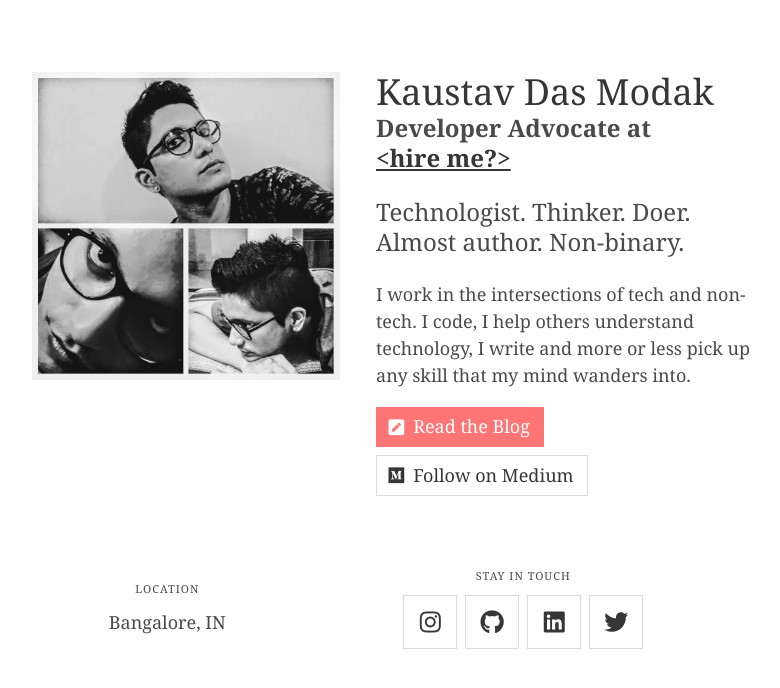
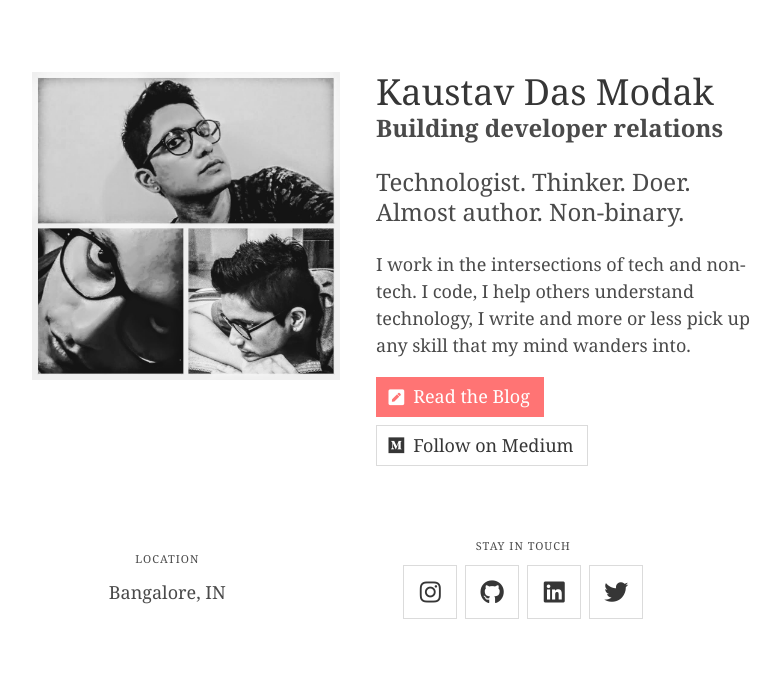
Before and after one commit to kaustavdm/website, a Jekyll site: the page built from index.html, in a window 1280 px wide. Shown: the top 688 px of the page, without its empty margins (264-1044 px from the left). Built offline with Jekyll 4.4.1, drawn with Linux system fonts in a browser that asks for light colours; nearby versions of some CDN libraries.

Commit message:
Change tagline

```diff
--- a/index.html
+++ b/index.html
@@ -19,7 +19,7 @@ redirect_from:
   <div class="column">
     <h1 itemprop="name" class="title is-size-4-mobile  has-text-centered-mobile">Kaustav Das Modak</h1>
     <p class="subtitle is-4 is-size-5-mobile has-text-centered-mobile">
-      <b>Developer Advocate at<br><a href="https://in.linkedin.com/in/kaustavdm/">&lt;hire me?&gt;</a></b>
+      <b>Building developer relations</b>
     </p>
     <p class="subtitle is-4 is-size-5-mobile has-text-centered-mobile">
       Technologist. Thinker. Doer. Almost author. Non-binary.
```
